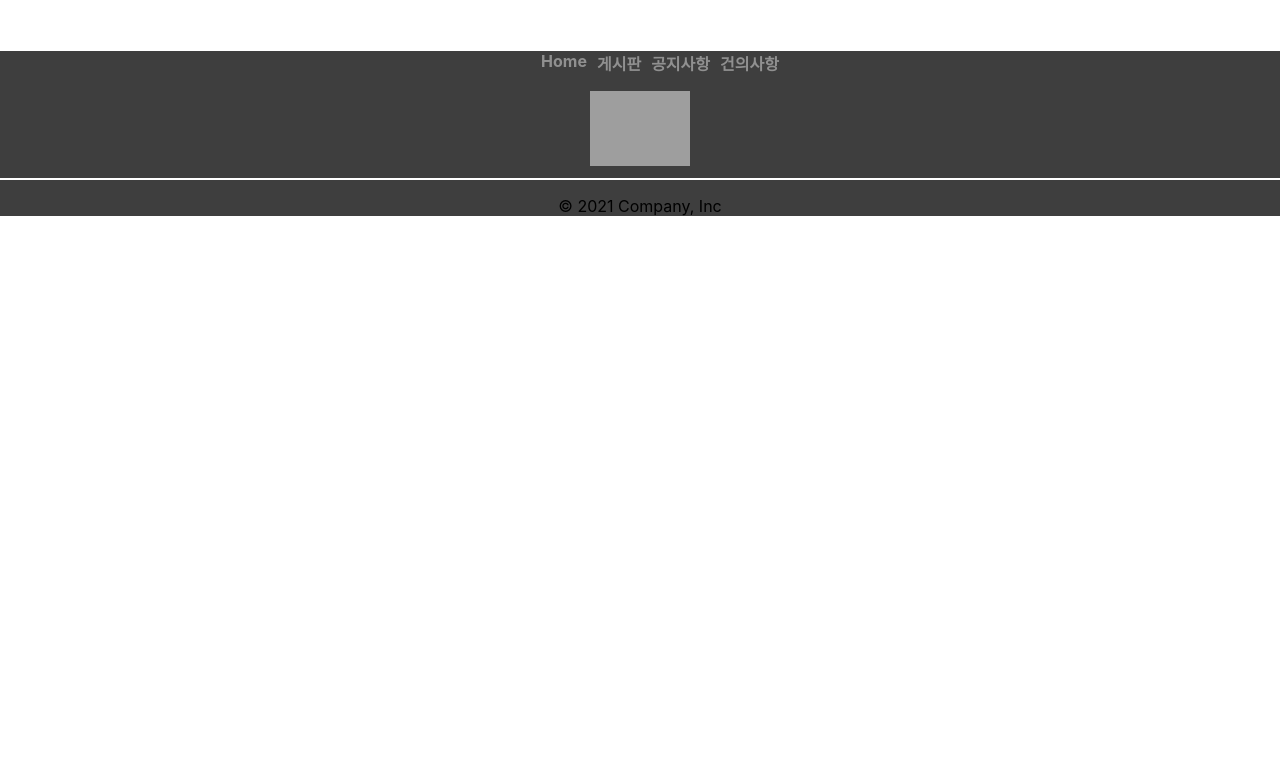
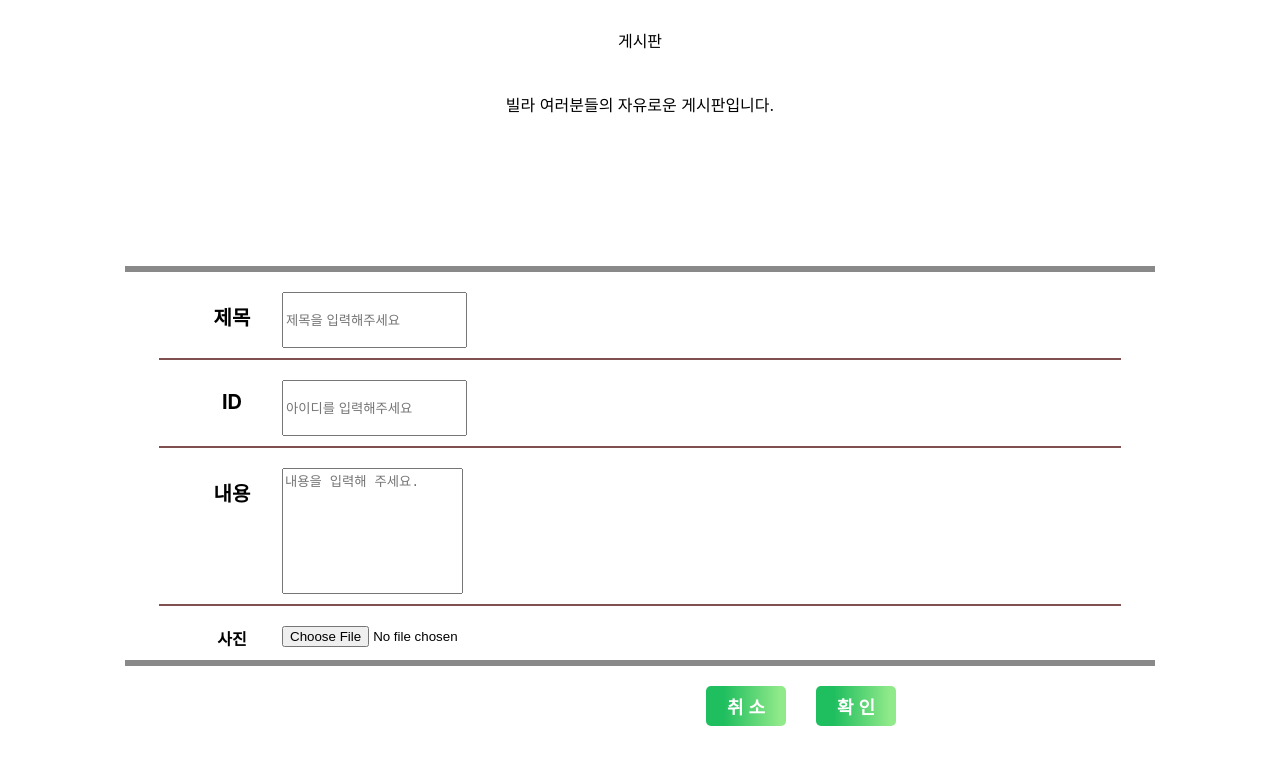
Before and after one commit to ljs2887/AT, a React (Create React App) app: page /board-update/1 in a window 1280 px wide. Shown: the part 353-1120 px from the top of the page. Before the commit the page ends 800 px from the top, so only its background shows below. Built offline with nearby package versions, Linux system fonts and the light colour scheme; no server answers; grey boxes are pictures that could not be loaded; the HTML template or start-up script is replaced by a standard one.

Commit message:
게시판 수정, 삭제 성공

```diff
--- a/package.json
+++ b/package.json
@@ -30,7 +30,9 @@
       "prettier"
     ],
     "rules": {
-      "no-unused-vars": 0
+      "no-unused-vars": 0,
+      "no-alert": 0,
+      "no-restricted-globals": ["off"]
     },
     "settings": {
       "import/resolver": {
--- a/src/App.jsx
+++ b/src/App.jsx
@@ -9,6 +9,7 @@ const Main = lazy(() => import('./Main/Main'))
 const Board = lazy(() => import('./Board/Board'))
 const BoardContent = lazy(() => import('./Board/BoardContent'))
 const BoardWrite = lazy(() => import('./Board/BoardWrite'))
+const BoardUpdate = lazy(() => import('./Board/BoardUpdate'))
 const Notice = lazy(() => import('./Notice/Notice'))
 const NoticeContent = lazy(() => import('./Notice/NoticeContent'))
 const NoticeWrite = lazy(() => import('./Notice/NoticeWrite'))
@@ -29,8 +30,9 @@ function App() {
       <Switch>
         <Suspense fallback={ <Loding/> }>
           <Route path="/board" component={Board} />
-          <Route path="/board-content" component={BoardContent} />
+          <Route path="/board-content/:id" component={BoardContent} />
           <Route path="/board-write" component={BoardWrite} />
+          <Route path="/board-update/:id" component={BoardUpdate} />
           <Route path="/notice" component={Notice} />
           <Route path="/notice-content" component={NoticeContent} />
           <Route path="/notice-write" component={NoticeWrite} />
--- a/src/Board/Board.jsx
+++ b/src/Board/Board.jsx
@@ -9,8 +9,9 @@ function Board() {
   const [boardTitle, setBoardTitle] = useState([]);
   const [boardContent, setBoardContent] = useState([]);
   const [boardDate, setBoardDate] = useState([]);
-  const [user, setUser] = useState([])
+  const [user, setUser] = useState([]);
   const boardHits = boardTitle.length;
+  const [postId, setPostId] = useState([]);
 
   const boardPost = useCallback(
     async () => {
@@ -18,6 +19,7 @@ function Board() {
         const { data } = await patchPost()
         // console.log(res);
         // console.log(res.data);
+        setPostId(data.map(v => v.postId))
         setBoardTitle(data.map(v => v.title))
         setBoardContent(data.map(v => v.content))
         setBoardDate(data.map(v => v.date))
@@ -58,7 +60,7 @@ function Board() {
             boardTitle.map((a, i) => (
                 <>
                   <div className="board_list_title" style={{ alignSelf: 'flex-start' }}>{ boardTitle[i] }</div>
-                  <div className="board_list_content"><Link to="/board-content" style={{ textDecorationLine: 'none', color: '#000' }}>{ boardContent[i] }</Link></div>
+                  <div className="board_list_content"><Link to={`/board-content/${ postId[i] }`} style={{ textDecorationLine: 'none', color: '#000' }}>{ boardContent[i] }</Link></div>
                   <div className="board_list_date">{ boardDate[i] }</div>
                   <hr style = {{ border: 'solid 1px #805050', width: '100%', margin: '5px 0'}}/>
                 </>
--- a/src/Board/BoardContent.jsx
+++ b/src/Board/BoardContent.jsx
@@ -1,11 +1,47 @@
-import React, { useState, useEffect } from 'react';
+import React, { useState, useEffect, useCallback } from 'react';
 import { Navbar, Container, Nav } from 'react-bootstrap';
 import { Link, Route, Switch } from 'react-router-dom';
 import '../App.css';
 import './BoardContent.css';
-
+import { patchOnePost, deleteOnePost } from '../api'
 
 function BoardContent(props) {
+  const [title, setTitle] = useState('');
+  const [content, setContent] = useState('');
+  const [user, setUser] = useState('');
+  const [date, setDate] = useState('');
+  const { id } = props.match.params
+
+  const boardOnePost = useCallback(
+    async () => {
+      try {
+        const { data } = await patchOnePost(id)
+        setTitle( data.title )
+        setContent( data.content )
+        setUser( data.user )
+        setDate( data.date )
+      } catch (error) {
+        console.error(error);
+      }
+    },
+    [id],
+  )
+
+  useEffect(() => {
+    boardOnePost()
+  }, [boardOnePost])
+
+  const onClickDelete = async () => {
+    if(window.confirm("정말 삭제하시겠어요?")) {
+      try {
+        await deleteOnePost(id)
+        props.history.push('/board')
+      } catch (error) {
+        console.error(error)
+      }
+    }
+  }
+
   return (
       <>
         <div>
@@ -30,11 +66,11 @@ function BoardContent(props) {
 
           <div className="boardcontent_lists">
             <div className="boardcontent_title">
-              내년에 곧 유치원생인데 이 동네에서 어디가 좋을까요??
+              { title }
             </div>
             <div className="boardcontent_key">
               <div className="boardcontent_id">
-                신사동주민
+                { user }
               </div>
               <div className="boardcontent_hits">
                 조회수 4
@@ -43,7 +79,7 @@ function BoardContent(props) {
                 댓글 1개
               </div>
               <div className="boardcontent_date">
-                2019-09-10
+                { date }
               </div>
             </div>
             <div className="boardcontent_lines">
@@ -52,8 +88,7 @@ function BoardContent(props) {
           </div>
 
           <div className="boardcontent_content">
-            내년에 곧 유치원생이라서 유치원 보낼 곳 찾는게 힘드네요 요즘 사건도 많이 있다보니 안전한 곳으로 보내고 싶어서요
-추천해줄 만한 곳이 있으신가요?
+            { content }
           </div>
 
           <div className="boardcontent_lines">
@@ -65,10 +100,12 @@ function BoardContent(props) {
               <Link to="/board"
               style={{ fontSize: '18px', textDecorationLine: 'none', color: '#fff', fontWeight: 'bold' }}>목 록</Link>
             </button>
-            <button type="button" className="btns btn-success" style={{ fontSize: '18px', textDecorationLine: 'none', color: '#fff', fontWeight: 'bold' }} >
-              수 정
+            <button type="button" className="btns btn-success">
+              <Link to={`/board-update/${ id }`}
+              style={{ fontSize: '18px', textDecorationLine: 'none', color: '#fff', fontWeight: 'bold' }}>수 정</Link>
             </button>
-            <button type="button" className="btns btn-success" style={{ fontSize: '18px', textDecorationLine: 'none', color: '#fff', fontWeight: 'bold' }} >
+            <button type="button" className="btns btn-success" style={{ fontSize: '18px', textDecorationLine: 'none', color: '#fff', fontWeight: 'bold' }}
+            onClick={ onClickDelete } >
               삭 제
             </button>
           </div>
--- /dev/null
+++ b/src/Board/BoardUpdate.jsx
@@ -0,0 +1,169 @@
+import React, { useState, useEffect, useCallback } from 'react';
+import { Link, withRouter } from 'react-router-dom';
+import './BoardWrite.css';
+import { createPost, patchOnePost, updateOnePost } from '../api';
+
+ const BoardUpdate = props => {
+  const [title, setTitle] = useState('')
+  const [content, setContent] = useState('')
+  const [user, setUser] = useState('')
+  const { id } = props.match.params
+
+  const boardOnePost = useCallback(
+    async () => {
+      try {
+        const {data} = await patchOnePost(id)
+        setTitle(data.title)
+        setContent(data.content)
+        setUser(data.user)
+      } catch (error) {
+        console.error(error);
+      }
+    },
+    [id]
+  )
+
+  useEffect(() => {
+    boardOnePost()
+  }, [boardOnePost])
+
+  const onChangeTitle = (e) => {
+    setTitle(e.target.value)
+  }
+
+  const onChangeContent = (e) => {
+    setContent(e.target.value)
+  }
+
+  const onChangeUser = (e) => {
+    setUser(e.target.value)
+  }
+
+  const onSubmitForm = async (e) => {
+    e.preventDefault()
+    const boardInfo = {
+      title,
+      content,
+      user
+    }
+    try {
+      const { data } = await updateOnePost(id, boardInfo)
+      console.log(data);
+      props.history.push(`/board-content/${id}`)
+    } catch (error) {
+      alert(error.response.data)
+    }
+  }
+
+  return (
+    <>
+      <div>
+        <div className="board_img"></div>
+        <div style={{ display: 'flex', gap: '0px', justifyContent: 'center', marginTop: '-30px' }}>
+          <Link to="/board" style={{ textDecorationLine: 'none' }}><div className="select"> 게 시 판 </div></Link>
+          <Link to="/notice" style={{ textDecorationLine: 'none' }}><div className="notselect"> 공 지 사 항 </div></Link>
+          <Link to="/suggestions" style={{ textDecorationLine: 'none' }}><div className="notselect"> 건 의 사 항 </div></Link>
+        </div>
+      </div>
+
+      <div style={{ display: 'flex', gap: '20px', justifyContent: 'center', flexDirection: 'column', marginTop: '30px' }}>
+        <div className="board_title">게시판</div>
+        <div className="board_line"></div>
+        <div className="board_sub">빌라 여러분들의 자유로운 게시판입니다.</div>
+      </div>
+
+        <div className="container">
+          <div className="boardwrite_lines">
+            <hr style = {{ border: 'solid 3px #898989', width: '80%', margin: '150px 0 20px'}}/>
+          </div>
+
+          <div className="mb-3" style={{ display: 'flex', gap: '10px', width: '80%', paddingLeft: '15%' }}>
+            <label
+              for="exampleFormControlInput1"
+              className="form-label"
+              style={{ width: '80px', fontSize: '20px', paddingTop: '10px', fontWeight: 'bold' }}>
+                제목
+            </label>
+            <input value = { title } onChange = { onChangeTitle }
+              type="text"
+              class="form-control"
+              id="exampleFormControlInput1"
+              placeholder="제목을 입력해주세요"
+              style={{ height: '50px' }} />
+          </div>
+
+          <div className="boardwrite_lines">
+            <hr style = {{ border: 'solid 1px #805050', width: '75%', margin: '10px 0 20px'}}/>
+          </div>
+
+          <div className="mb-3" style={{ display: 'flex', gap: '10px', width: '80%', paddingLeft: '15%' }}>
+            <label
+              htmlFor="exampleFormControlInput1"
+              className="form-label"
+              style={{ width: '80px', fontSize: '20px', paddingTop: '10px', fontWeight: 'bold' }}>
+                ID
+            </label>
+            <input value = { user } onChange = { onChangeUser }
+              type="text"
+              className="form-control"
+              id="exampleFormControlInput1"
+              placeholder="아이디를 입력해주세요"
+              style={{ height: '50px' }} />
+          </div>
+
+          <div className="boardwrite_lines">
+            <hr style = {{ border: 'solid 1px #805050', width: '75%', margin: '10px 0 20px'}}/>
+          </div>
+
+          <div className="mb-3" style={{ display: 'flex', gap: '10px', width: '80%', paddingLeft: '15%' }}>
+            <label
+              htmlFor="exampleFormControlInput1"
+              className="form-label"
+              style={{ width: '80px', fontSize: '20px', paddingTop: '10px', fontWeight: 'bold' }}>
+                내용
+            </label>
+            <textarea value = { content } onChange = { onChangeContent }
+              type="text"
+              class="form-control"
+              id="exampleFormControlInput1"
+              placeholder="내용을 입력해 주세요."
+              rows="8"
+              style={{ resize: 'none' }} />
+          </div>
+
+          <div className="boardwrite_lines">
+            <hr style = {{ border: 'solid 1px #805050', width: '75%', margin: '10px 0 20px'}}/>
+          </div>
+
+          <div class="mb-3" style={{ display: 'flex', gap: '10px', width: '80%', paddingLeft: '15%' }}>
+            <label
+              htmlFor="exampleFormControlInput1"
+              className="form-label"
+              style={{ width: '80px', fontWeight: 'bold' }}>
+                사진
+            </label>
+            <input class="form-control" type="file" id="formFile" />
+          </div>
+
+          <div className="boardwrite_lines">
+            <hr style = {{ border: 'solid 3px #898989', width: '80%', margin: '10px 0 20px'}}/>
+          </div>
+
+        </div>
+
+        <div className="container boardwrite_buttons">
+          <button type="button" className="btns btn-success">
+            <Link to="/board" style={{ fontSize: '18px', textDecorationLine: 'none', color: '#fff', fontWeight: 'bold' }}>
+              취 소</Link>
+          </button>
+
+          <button type="button" className="btns btn-success"
+            style={{ fontSize: '18px', textDecorationLine: 'none', color: '#fff', fontWeight: 'bold' }} onClick = { onSubmitForm }>
+              확 인
+          </button>
+        </div>
+    </>
+  )
+}
+
+export default BoardUpdate;
```
Also changed, not shown: src/api/index.js (+14 -1 lines).
